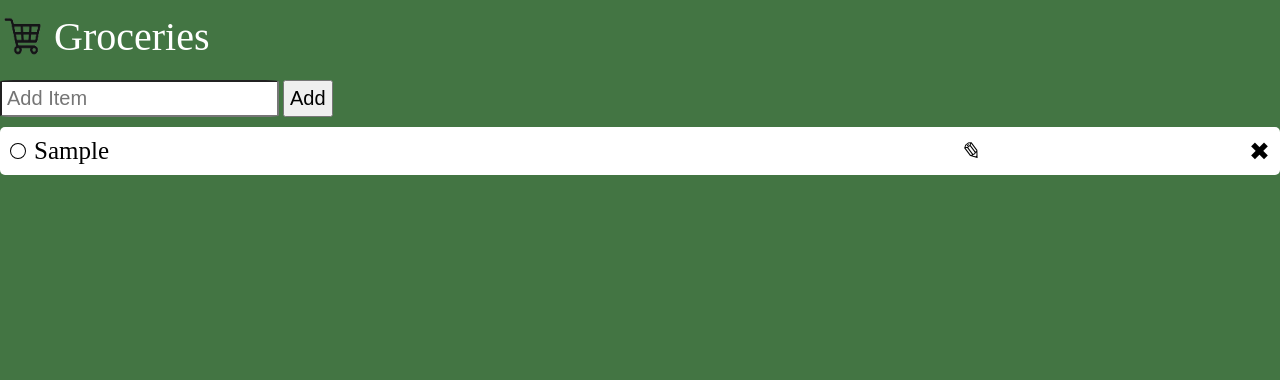
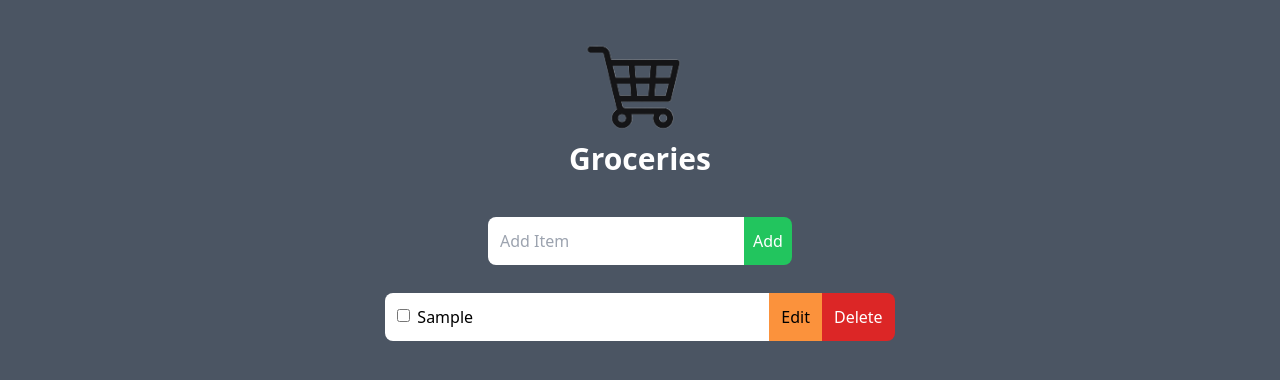
Before and after one commit to Ebesu/Grocery_list, a plain HTML site: page index.html in a window 1280 px wide. Both pictures are taken after typing "Sample" into the empty fields and a click on the button "Add". Drawn offline with nearby package versions, Linux system fonts and the light colour scheme.

Commit message:
Styled the page and fixed edit button bug.

```diff
--- a/index.html
+++ b/index.html
@@ -4,22 +4,26 @@
    <meta charset="UTF-8">
    <meta name="viewport" content="width=device-width, initial-scale=1.0">
    <title>Groceries</title>
-   <link rel="stylesheet" href="./style.css">
+   <!-- <link rel="stylesheet" href="./style.css"> -->
    <link rel="shortcut icon" href="./cart.png" type="image/x-icon">
-
+   <script src="https://cdn.tailwindcss.com"></script>
 </head>
 <body>
-   <div>
-      <div class="shopping">
-         <img src="./cart.png" alt="">
-         <span id="grocery">Groceries</span>
+   <div class="wrapper h-screen bg-gray-600">
+      <!-- Title -->
+      <div class="shopping flex items-center flex-col mb-10">
+         <img src="./cart.png" alt="cart" class="w-32 mt-7">
+         <span class="text-3xl font-bold text-white">Groceries</span>
       </div>
-      <div class="items" >
-         <input type="text" placeholder="Add Item">
-         <button>Add</button>
+
+      <!-- Add to cart -->
+      <div class="flex items-center justify-center">
+         <input type="text" placeholder="Add Item" class="flex items-center pl-3 justify-center w-64 h-12 rounded-l-lg">
+         <button class="flex items-center bg-green-500 justify-center w-12 h-12 text-white rounded-r-lg add-btn">Add</button>
       </div>
-      <ul>
 
+      <!-- Items cart -->
+      <ul class="items flex flex-col justify-center items-center mt-5 cart">
       </ul>
    </div>
 </body>
--- a/main.js
+++ b/main.js
@@ -1,47 +1,49 @@
 const input = document.querySelector('input');
-const addBtn = document.querySelector('button');
-const cart = document.querySelector('ul');
-const checked = document.querySelector('li::before');
-const body = document.querySelector('body');
+const addBtn = document.querySelector('.add-btn');
+const cart = document.querySelector('.cart');
 
 addBtn.addEventListener('click', () => {
+
     if(input.value === '') {
         alert('buy grocery');
     }
     else {
-        li = document.createElement('li');
-        li.innerHTML = input.value;
-        li.classList.add('unchecked');
-        cart.appendChild(li);
+        let div = document.createElement('div');
+        div.className = 'flex relative mt-2';
 
-        editIcon = document.createElement('i');
-        editIcon.innerHTML = '&#9998';
-        editIcon.classList.add('editIcon');
-        li.appendChild(editIcon);
+        let checkBox = document.createElement('input');
+        checkBox.type = 'checkbox';
+        checkBox.className = 'absolute top-4 left-3';
+        checkBox.addEventListener('click', () => {
+            liElem.style.opacity = '0.5';
+        });
 
-        deleteIcon = document.createElement('span');
-        deleteIcon.innerHTML = '&#10006';
-        deleteIcon.classList.add('deleteIcon');
-        li.appendChild(deleteIcon);
+        let liElem = document.createElement('li');
+        liElem.innerHTML = input.value;
+        liElem.className = 'bg-white p-3 w-96 rounded-l-lg pl-8';
+        liElem.addEventListener('blur', () => {
+            liElem.contentEditable = false;
+        });
+
+        let editIcon = document.createElement('button');
+        editIcon.innerHTML = 'Edit';
+        editIcon.className = 'edit bg-orange-400 p-3';
+        editIcon.addEventListener('click', () => {
+            liElem.contentEditable = true;
+            liElem.focus()
+            liElem.style.opacity = '1';
+            checkBox.checked = false;
+        });
+
+        let deleteIcon = document.createElement('button');
+        deleteIcon.innerHTML = 'Delete';
+        deleteIcon.className = 'delete bg-red-600 text-white rounded-r-lg p-3';
+        deleteIcon.addEventListener('click', () => {
+            div.remove()
+        })
+
+        div.append(checkBox, liElem, editIcon, deleteIcon);
+        cart.append(div);
     }
     input.value ='';
-
 })
-
-// adding click event to edit, delete and checkbox
-cart.addEventListener('click', e => {
-    if(e.target.tagName === 'LI') {
-        e.target.classList.toggle('unchecked');
-    }
-    else if (e.target.tagName === 'SPAN') {
-        e.target.parentElement.remove();
-    }
-    else if (e.target.tagName === 'I') {
-        e.target.parentElement.contentEditable = true;
-        e.target.parentElement = focus;
-    }
-}, false)
-
-cart.addEventListener('blur', () => {
-    cart.contentEditable = false;
-})
--- a/style.css
+++ b/style.css
@@ -5,6 +5,12 @@
 }
 body {
     background-color: rgb(67, 117, 67);
+}
+.wrapper {
+    display: flex;
+    flex-direction: column;
+    justify-content: center;
+    align-items: center;
 }
 .shopping {
     display: inline-block;
@@ -38,7 +44,18 @@ ul {
     display: flex;
     flex-direction: column;
     gap: 2px;
-    width: 40% auto;
+    width: 90%;
+}
+ul div {
+    display: flex;
+    align-items: center;
+    position: relative;
+    width: 80%;
+}
+
+ul div i {
+    font-size: 1.5rem;
+    margin: 0 1rem;
 }
 li {
     background-color: white;
@@ -47,6 +64,9 @@ li {
     border-radius: 5px;
     cursor: pointer;
     position: relative;
+    width: 90%;
+    list-style: none;
+    margin-bottom: 5px;
 }
 .unchecked::before {
     content: "";
@@ -66,7 +86,7 @@ li::before {
 }
 .editIcon {
     position: absolute;
-    right: 300px;
+    right: 50px;
 }
 .editIcon:hover {
     color: blue;
@@ -74,7 +94,7 @@ li::before {
 }
 .deleteIcon {
     position: absolute;
-    right: 10px;
+    right: 40px;
 }
 .deleteIcon:hover {
     color: red;
```
